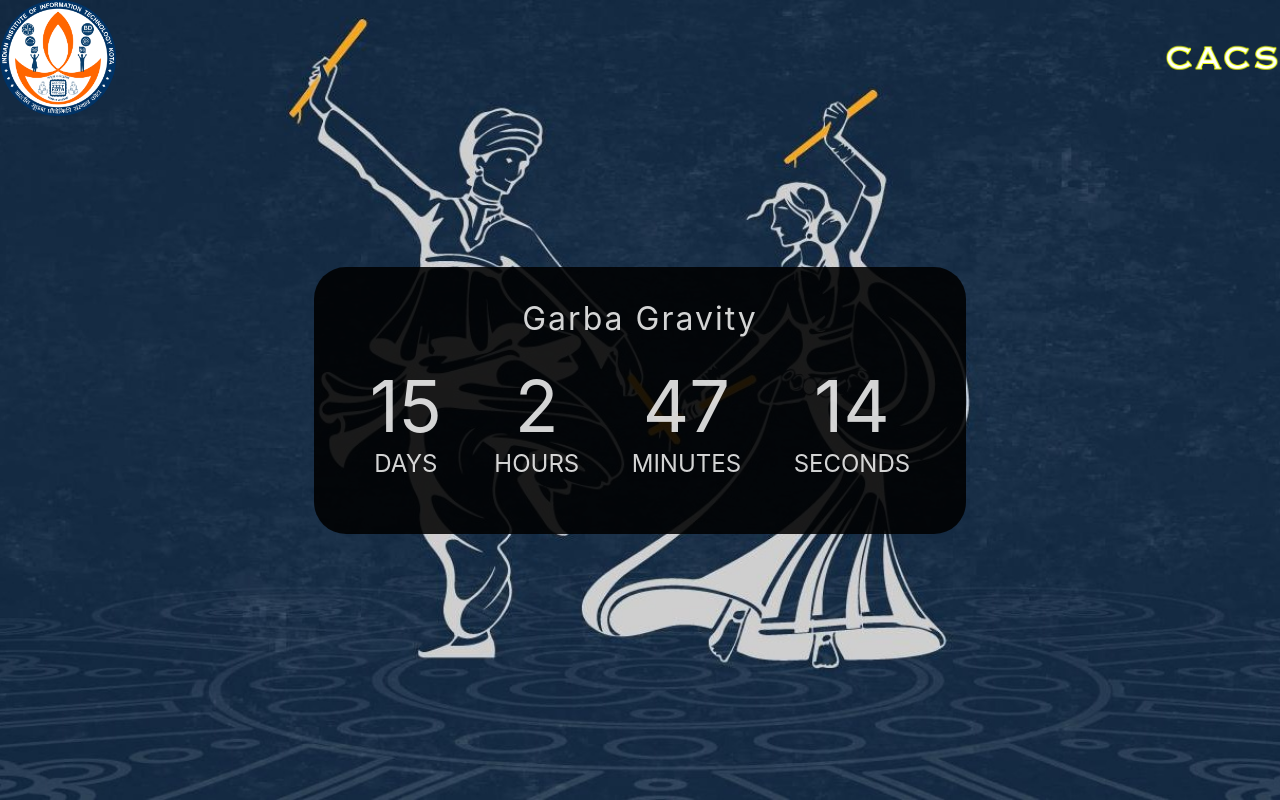
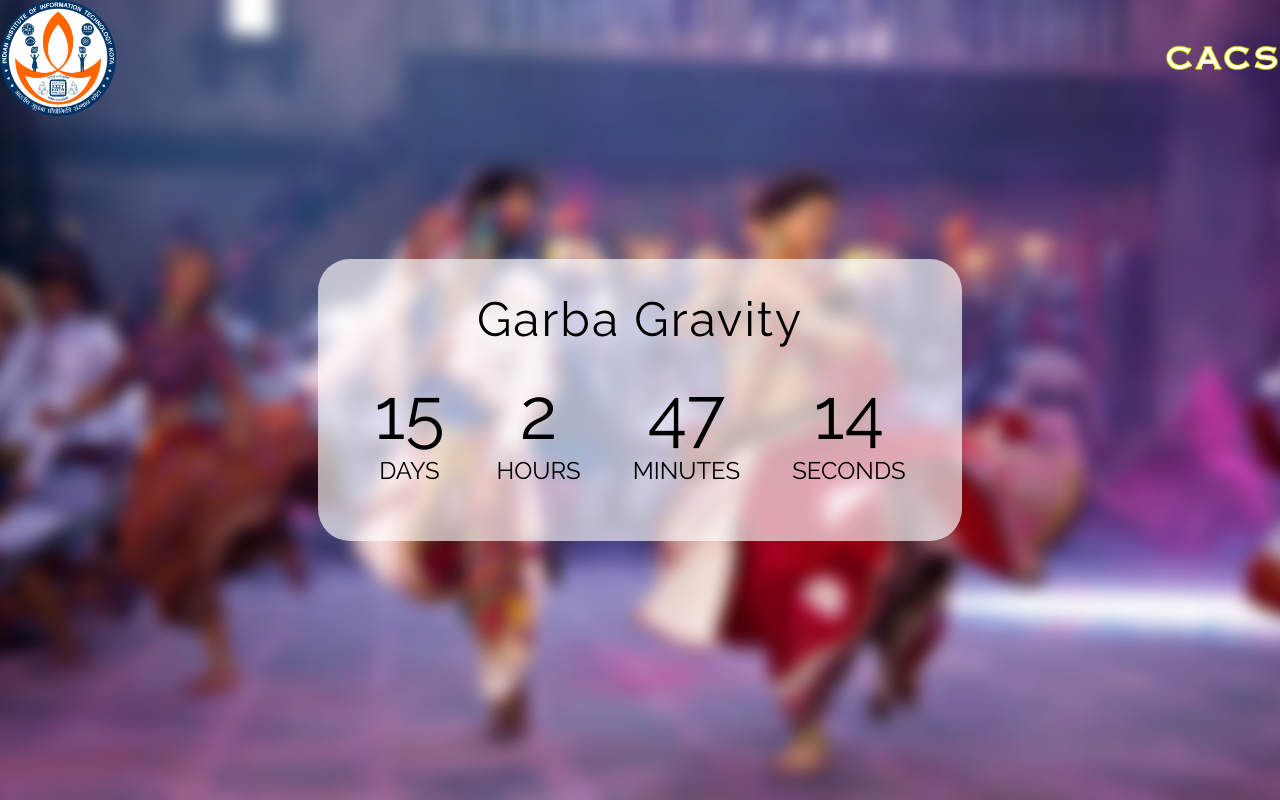
Before and after one commit to vaibhavlachhwani/Garba-Gravity-Countdown, a plain HTML site: page index.html in a window 1280 px wide. Drawn offline with Linux system fonts and the light colour scheme.

Commit message:
implement recommended changes

```diff
--- a/index.html
+++ b/index.html
@@ -7,6 +7,9 @@
   <meta name="viewport" content="width=device-width, initial-scale=1.0">
   <link rel="stylesheet" href="./styles.css">
   <link rel="icon" href="assets/iiitk-logo.png" type="image/x-icon">
+  <link rel="preconnect" href="https://fonts.googleapis.com">
+  <link rel="preconnect" href="https://fonts.gstatic.com" crossorigin>
+  <link href="https://fonts.googleapis.com/css2?family=Raleway:wght@400;500&display=swap" rel="stylesheet">
   <title>Garba Gravity</title>
 
   <meta name="theme-color" content="#192F46" />
@@ -27,6 +30,8 @@
         alt="Creative Arts and Cultural Society, IIIT Kota"></a>
   </div>
 
+  <div class="page">
+    <div class="slide">
       <div class="container">
         <h1 id="headline">Garba Gravity</h1>
         <div id="countdown">
@@ -37,33 +42,20 @@
             <li><span id="seconds"></span>Seconds</li>
           </ul>
         </div>
+      </div>
+    </div>
 
-    <!-- <style> -->
-    <!--   a:link { -->
-    <!--     color: green; -->
-    <!--     background-color: transparent; -->
-    <!--     text-decoration: none; -->
-    <!--   } -->
-    <!---->
-    <!--   a:visited { -->
-    <!--     color: pink; -->
-    <!--     background-color: transparent; -->
-    <!--     text-decoration: none; -->
-    <!--   } -->
-    <!---->
-    <!--   a:hover { -->
-    <!--     color: red; -->
-    <!--     background-color: transparent; -->
-    <!--     text-decoration: underline; -->
-    <!--   } -->
-    <!---->
-    <!--   a:active { -->
-    <!--     color: yellow; -->
-    <!--     background-color: transparent; -->
-    <!--     text-decoration: underline; -->
-    <!--   } -->
-    <!-- </style> -->
-
+    <div class="slide">
+      <div class="container">
+        <h1>Our Partners</h1>
+        <ul>
+          <li><img class="sponsor-logo" src="assets/sponsor-2.png"></li>
+          <li><img class="sponsor-logo" src="assets/sponsor-2.png"></li>
+          <li><img class="sponsor-logo" src="assets/sponsor-2.png"></li>
+          <li><img class="sponsor-logo" src="assets/sponsor-2.png"></li>
+        </ul>
+      </div>
+    </div>
   </div>
 
   <script src="./timer.js"></script>
--- a/styles.css
+++ b/styles.css
@@ -8,11 +8,13 @@
   html, body {
     height: 100%;
     margin: 0;
+    font-family: 'Raleway', sans-serif;
   }
+
   body {
     align-items: center;
 
-    background-image: url(./assets/garba-bg2.jpg);
+    background-image: url(./assets/garba-bg6.jpg);
     background-repeat: no-repeat;
     background-attachment: fixed;
     background-size: cover;
@@ -21,16 +23,6 @@
     display: flex;
 
     background-color: rgb(25, 47, 70);
-
-    font-family: -apple-system,
-      BlinkMacSystemFont,
-      "Segoe UI",
-      Roboto,
-      Oxygen-Sans,
-      Ubuntu,
-      Cantarell,
-      "Helvetica Neue",
-      sans-serif;
   }
 
   .left-logo {
@@ -50,11 +42,27 @@
     width: 116px;
   }
 
+  .page{
+    width: 100%;
+    height: 100vh;
+    overflow-y: scroll;
+    scroll-snap-type: y mandatory;
+  }
+
+  .slide {
+    width: 100%;
+    height: 100vh;
+    display: flex;
+    align-items: center;
+    justify-content: center;
+    scroll-snap-align: start;
+  }
+
   .container {
     color: rgba(255, 255, 255, 0.828);
     margin: 0 auto;
     text-align: center;
-    background-color: rgba(0, 0, 0, 0.88);
+    background-color: rgba(255, 255, 255, 0.65);
     border-radius: 2em;
     padding: 2em;
 
@@ -62,10 +70,16 @@
     /* -webkit-filter: blur(8px);  */
   }
 
+  .sponsor-logo {
+    width: 120px;
+    height: 120px;
+  }
+
   h1 {
-
+    font-size: 3em;
     font-weight: normal;
     letter-spacing: .125rem;
+    color: rgb(0, 0, 0);
     /* text-transform: uppercase; */
   }
   a:link {
@@ -79,6 +93,7 @@
     list-style-type: none;
     padding: 1em;
     text-transform: uppercase;
+    color: rgb(0, 0, 0);
   }
 
   li span {
```
Also changed, not shown: assets/garba-bg3.JPG (added), assets/garba-bg4.JPG.png (added), assets/garba-bg5.jpg (added), assets/garba-bg6.jpg (added), assets/sponsor-2.png (added). Lines whose indentation alone changed are shown as unchanged.
